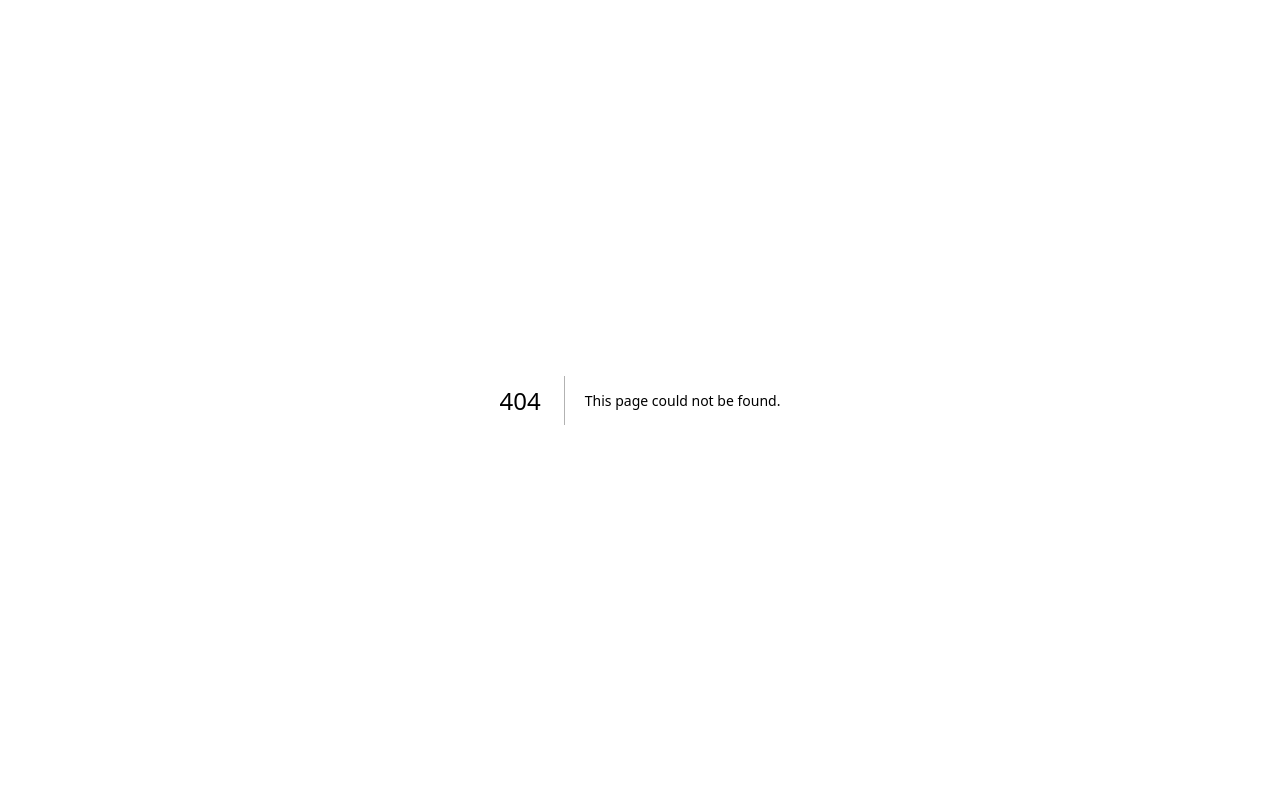
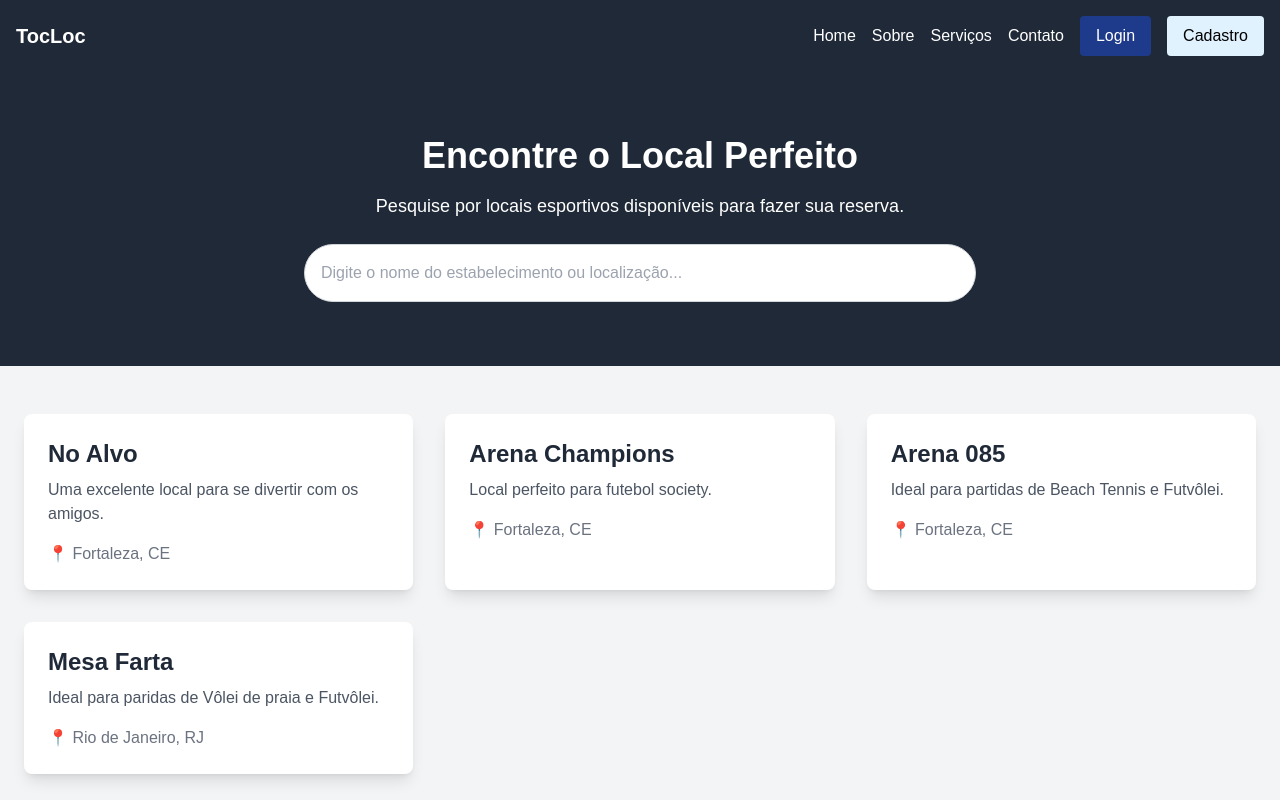
Before and after one commit to matheusclima/tocloc-front, a Next.js app: page /searchEstablishment in a window 1280 px wide. Before the commit this address had no page. Built offline with nearby package versions, Linux system fonts and the light colour scheme.

Commit message:
Criando a página de procura por estabelecimentos

```diff
--- /dev/null
+++ b/src/app/components/Card.tsx
@@ -0,0 +1,20 @@
+// components/Card.tsx
+import React from 'react';
+
+interface CardProps {
+  name: string;
+  description: string;
+  location: string;
+}
+
+const Card: React.FC<CardProps> = ({ name, description, location }) => {
+  return (
+    <div className="bg-white shadow-lg rounded-lg overflow-hidden max-w-sm p-4">
+      <h2 className="text-xl font-bold text-gray-800">{name}</h2>
+      <p className="text-gray-600 mt-2">{description}</p>
+      <p className="text-gray-500 mt-4 italic">{location}</p>
+    </div>
+  );
+};
+
+export default Card;
--- /dev/null
+++ b/src/app/components/NavBar.tsx
@@ -0,0 +1,30 @@
+import Link from 'next/link'; // Importando o componente Link do Next.js
+
+
+export default function NavBar() {
+    return (
+        <>
+        <nav className="bg-gray-800 text-white">
+        <div className="container mx-auto px-4 flex items-center justify-between py-4">
+          <Link className="text-xl font-bold" href="/">TocLoc</Link>
+          <div className="space-x-4">
+            <a href="#home" className="hover:text-gray-300">Home</a>
+            <a href="#about" className="hover:text-gray-300">Sobre</a>
+            <a href="#services" className="hover:text-gray-300">Serviços</a>
+            <a href="#contact" className="hover:text-gray-300">Contato</a>
+            <Link href="/signin">
+              <button className="bg-blue-900   hover:bg-blue-800 text-white px-4 py-2 rounded">
+                Login
+              </button>
+            </Link>
+            <Link href="/signup">
+              <button className="bg-sky-100 hover:bg-sky-200 text-black px-4 py-2 rounded">
+                Cadastro
+              </button>
+            </Link>
+          </div>
+        </div>
+      </nav>
+        </>
+    );
+}
--- a/src/app/page.tsx
+++ b/src/app/page.tsx
@@ -1,11 +1,11 @@
-'use client'
-
-import Navbar from '@/components/ui/navbar';
+'use client';
+import Link from 'next/link';
+import NavBar from './components/NavBar';// Importando o componente Link do Next.js
 
 export default function Home() {
   return (
     <>
-      <Navbar/>
+    <NavBar/>
       <main className="container mx-auto px-4 mt-10 text-center relative h-screen bg-cover bg-center" style={{ backgroundImage: "url('/images/fundo-home.jpg')" }}>
         <div className="absolute inset-0 bg-black bg-opacity-50"></div>
         <div className="relative z-10 py-20">
@@ -13,9 +13,9 @@ export default function Home() {
           <p className="text-lg mb-6 text-white">
             Agende partidas de futebol ou beach tennis com facilidade e rapidez.
           </p>
-          <a href="#services" className="bg-blue-900 hover:bg-blue-800 text-white px-6 py-3 rounded-lg text-lg">
+          <Link href="searchEstablishment" className="bg-blue-900 hover:bg-blue-800 text-white px-6 py-3 rounded-lg text-lg">
             Saiba Mais
-          </a>
+          </Link>
         </div>
       </main>
 
--- /dev/null
+++ b/src/app/searchEstablishment/page.tsx
@@ -0,0 +1,89 @@
+'use client';
+import { useState } from 'react';
+import NavBar from '../components/NavBar';
+
+
+const establishments = [
+  {
+    id: 1,
+    name: 'No Alvo',
+    location: 'Fortaleza, CE',
+    description: 'Uma excelente local para se divertir com os amigos.',
+  },
+  {
+    id: 2,
+    name: 'Arena Champions',
+    location: 'Fortaleza, CE',
+    description: 'Local perfeito para futebol society.',
+  },
+  {
+    id: 3,
+    name: 'Arena 085',
+    location: 'Fortaleza, CE',
+    description: 'Ideal para partidas de Beach Tennis e Futvôlei.',
+  },
+  {
+    id: 4,
+    name: 'Mesa Farta',
+    location: 'Rio de Janeiro, RJ',
+    description: 'Ideal para paridas de Vôlei de praia e Futvôlei.',
+  },
+];
+
+export default function SearchEstablishment() {
+  const [searchTerm, setSearchTerm] = useState('');
+
+  const filteredEstablishments = establishments.filter((establishment) =>
+    `${establishment.name} ${establishment.description} ${establishment.location}`
+      .toLowerCase()
+      .includes(searchTerm.toLowerCase())
+  );
+
+  return (
+    <div className="min-h-screen bg-gray-100">
+      <NavBar/>
+      <header className="bg-gray-800 py-16 text-center text-white">
+        <h1 className="text-4xl font-bold mb-4">Encontre o Local Perfeito</h1>
+        <p className="text-lg mb-6">
+          Pesquise por locais esportivos disponíveis para fazer sua reserva.
+        </p>
+        <div className="max-w-2xl mx-auto">
+          <input
+            type="text"
+            placeholder="Digite o nome do estabelecimento ou localização..."
+            className="w-full p-4 rounded-full border border-gray-300 focus:outline-none focus:ring-2 focus:ring-blue-500 text-black"
+            value={searchTerm}
+            onChange={(e) => setSearchTerm(e.target.value)}
+          />
+        </div>
+      </header>
+
+      {/* Lista de Estabelecimentos */}
+      <main className="container mx-auto px-6 mt-12">
+        {filteredEstablishments.length > 0 ? (
+          <div className="grid grid-cols-1 md:grid-cols-2 lg:grid-cols-3 gap-8">
+            {filteredEstablishments.map((establishment) => (
+              <div
+                key={establishment.id}
+                className="bg-white rounded-lg shadow-lg hover:scale-105 transform transition duration-300"
+              >
+                <div className="p-6">
+                  <h2 className="text-2xl font-bold text-gray-800 mb-2">
+                    {establishment.name}
+                  </h2>
+                  <p className="text-gray-600">{establishment.description}</p>
+                  <p className="text-gray-500 mt-4">📍 {establishment.location}</p>
+                </div>
+              </div>
+            ))}
+          </div>
+        ) : (
+          <p className="text-center text-gray-600 text-lg">
+            Nenhum estabelecimento encontrado. Tente outro termo de pesquisa.
+          </p>
+        )}
+      </main>
+
+    </div>
+  );
+}
```
